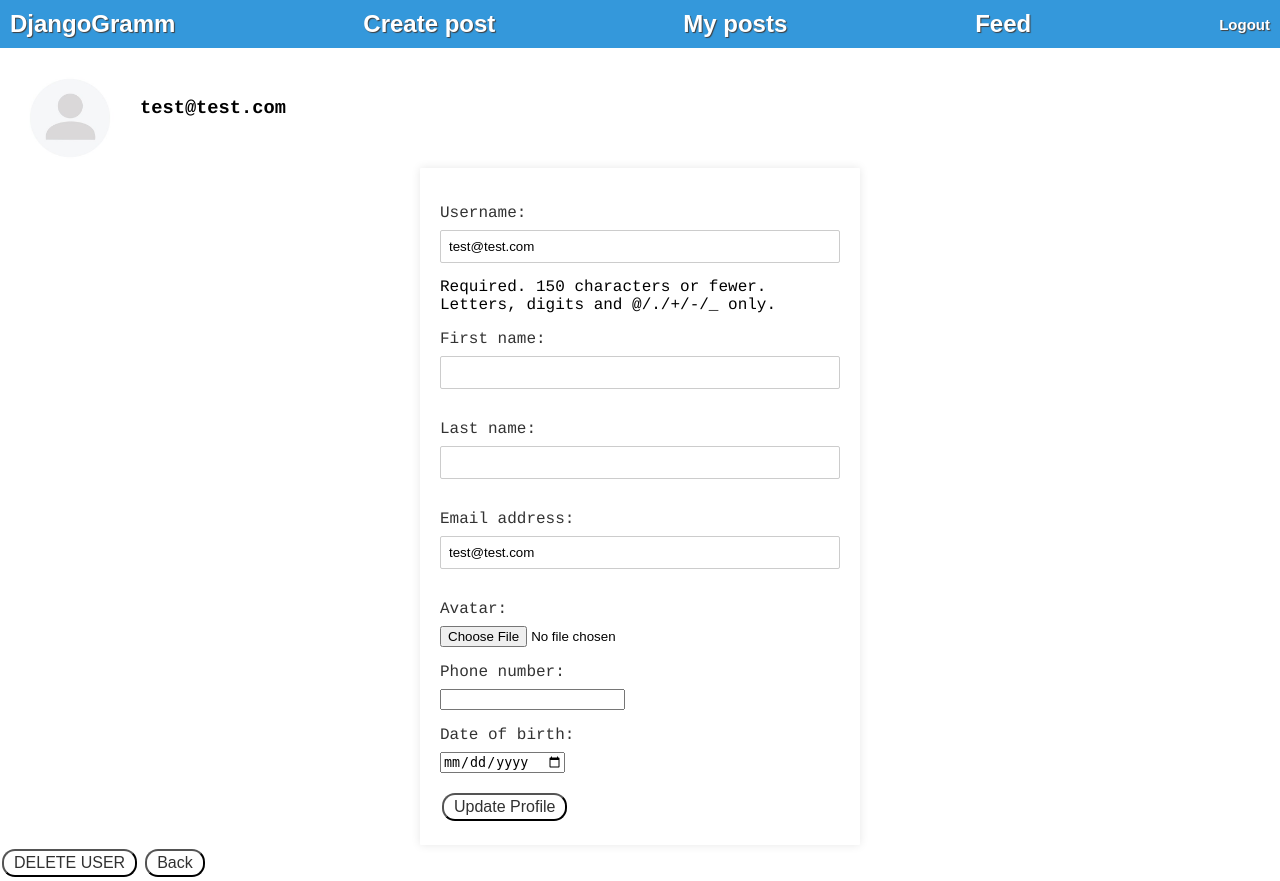
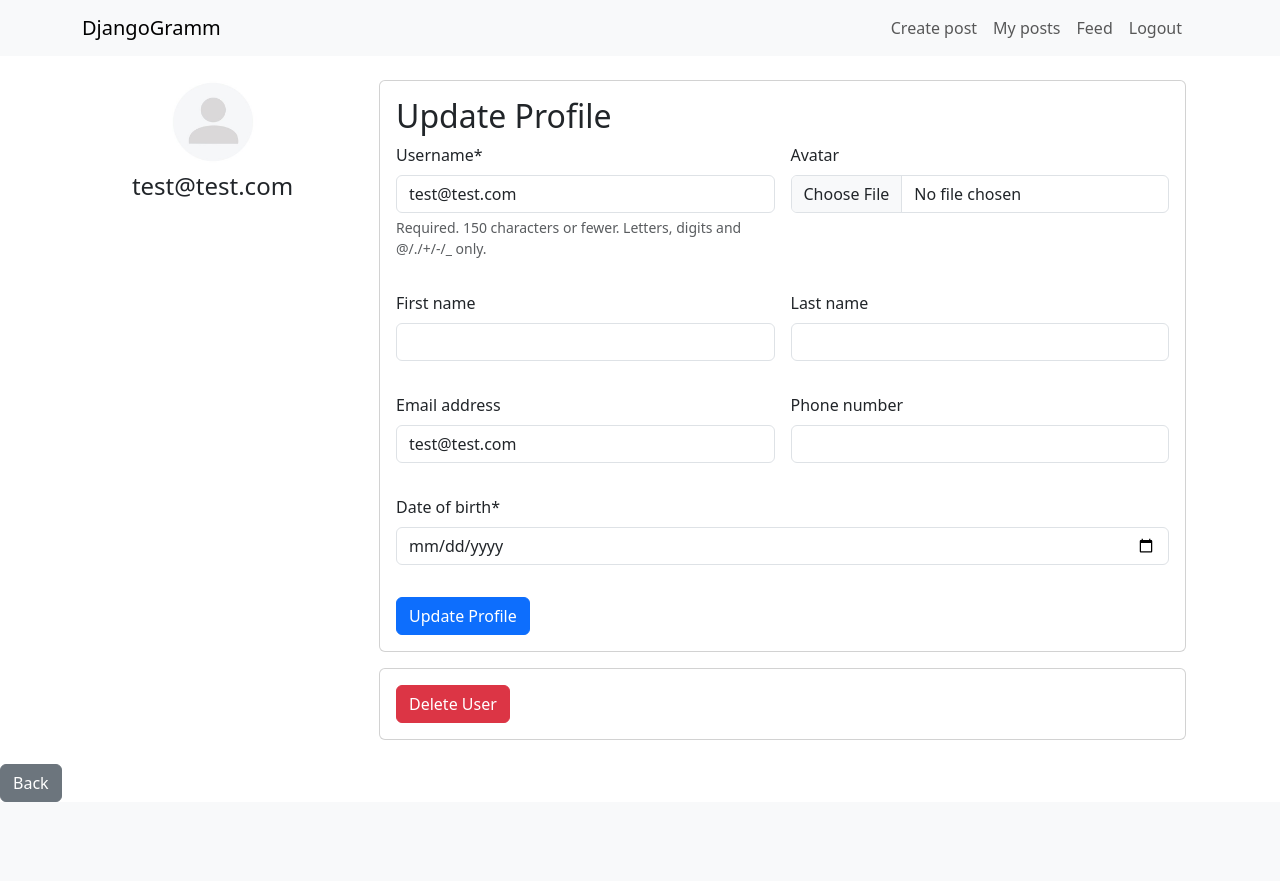
Before and after one commit to SoundsBetter/DjangoGramm, a Django app: page /accounts/5/ in a window 1280 px wide. After the commit the page ends 802 px from the top, so only its background shows below. Run offline with Django 4.2, Linux system fonts and the light colour scheme; a user stored in the database is signed in; data comes from the database, SQL or seed files in the repository; both versions use the stored data as it was after the commit; some libraries are stand-ins or nearby versions.

Commit message:
start migrate to bootstramp

```diff
--- a/DjangoGramm/settings.py
+++ b/DjangoGramm/settings.py
@@ -41,6 +41,8 @@ INSTALLED_APPS = [
     "django.contrib.sessions",
     "django.contrib.messages",
     "django.contrib.staticfiles",
+    "crispy_forms",
+    "crispy_bootstrap5",
 ]
 
 MIDDLEWARE = [
@@ -163,3 +165,6 @@ LOGGING = {
 AVATARS = "avatars"
 ACTIVATE_URL = "http://127.0.0.1:8000/auths/activate"
 PICTURES = "pictures"
+
+CRISPY_ALLOWED_TEMPLATE_PACKS = "bootstrap5"
+CRISPY_TEMPLATE_PACK = "bootstrap5"
--- a/accounts/templates/accounts/profile.html
+++ b/accounts/templates/accounts/profile.html
@@ -1,16 +1,51 @@
 {% extends "base_profile.html" %}
+{% load crispy_forms_filters %}
 {% load static %}
 {% block main %}
-    <form method="post" enctype="multipart/form-data">
-        {% csrf_token %}
-        {{ user_form.as_p }}
-        {{ profile_form.as_p }}
-        <button type="submit">Update Profile</button>
-    </form>
+    <div class="container my-4">
+        <!-- Update Profile Form -->
+        <div class="card">
+            <div class="card-body">
+                <h2 class="card-title">Update Profile</h2>
+                <form method="post" enctype="multipart/form-data" class="row g-3">
+                    {% csrf_token %}
+                    <div class="col-md-6">
+                        {{ user_form.username|as_crispy_field }}
+                    </div>
+                    <div class="col-md-6">
+                        {{ profile_form.avatar|as_crispy_field }}
+                    </div>
+                    <div class="col-md-6">
+                        {{ user_form.first_name|as_crispy_field }}
+                    </div>
+                    <div class="col-md-6">
+                        {{ user_form.last_name|as_crispy_field }}
+                    </div>
+                    <div class="col-md-6">
+                        {{ user_form.email|as_crispy_field }}
+                    </div>
+                    <div class="col-md-6">
+                        {{ profile_form.phone_number|as_crispy_field }}
+                    </div>
+                    <div class="col-12">
+                        {{ profile_form.date_of_birth|as_crispy_field }}
+                    </div>
+                    <div class="col-12">
+                        <button type="submit" class="btn btn-primary">Update Profile</button>
+                    </div>
+                </form>
+            </div>
+        </div>
 
-    <form class="ignore" method="post" action="{% url 'accounts:profile' user_id=request.user.id %}">
-        {% csrf_token %}
-        <input type="hidden" name="action" value="delete"/>
-        <button type="submit">DELETE USER</button>
-    </form>
+        <!-- Delete Profile Form -->
+        <div class="card mt-3">
+            <div class="card-body">
+                <form method="post" action="{% url 'accounts:profile' user_id=request.user.id %}">
+                    {% csrf_token %}
+                    <input type="hidden" name="action" value="delete"/>
+                    <button type="submit" class="btn btn-danger" onclick="return confirm('Are you sure you want to delete your account? This cannot be undone.');">Delete User</button>
+                </form>
+            </div>
+        </div>
+    </div>
 {% endblock %}
--- a/auths/templates/auths/activation.html
+++ /dev/null
@@ -1,5 +0,0 @@
-{% extends "base.html" %}
-{% block content %}
-    <h1 class="center">Activation</h1>
-    <p>{{ result }}</p>
-{% endblock %}
--- a/auths/templates/auths/login.html
+++ b/auths/templates/auths/login.html
@@ -1,9 +1,9 @@
 {% extends "base.html" %}
 {% block content %}
-    <h1 class="center">Log in</h1>
+    <h1>Log in</h1>
     <form method="post">
     {% csrf_token %}
     {{ form.as_p }}
-    <button type="submit">Log in</button>
+    <button type="submit" class="btn btn-primary">Log in</button>
     </form>
 {% endblock %}
--- a/auths/templates/auths/register.html
+++ b/auths/templates/auths/register.html
@@ -1,6 +1,6 @@
 {% extends "base.html" %}
 {% block content %}
-    <h1 class="center">Registration</h1>
+    <h1>Registration</h1>
     <form method="post">
     {% csrf_token %}
     {{ form.as_p }}
--- a/posts/templates/posts/edit_post.html
+++ b/posts/templates/posts/edit_post.html
@@ -2,8 +2,8 @@
 {% load static %}
 {% block main %}
     {% for photo in post.photos.all %}
-        <div class="center">
-            <p><img class="post image-container" src="{{ photo.picture.url }}"
+        <div>
+            <p><img src="{{ photo.picture.url }}"
                     alt="photo"></p>
             <p><a href="{% url 'posts:delete_photo' photo.id %}">
                 <button type="submit">delete</button>
@@ -11,7 +11,7 @@
         </div>
     {% endfor %}
     {% include "posts/includes/post_form.html" with submit_button=submit_button %}
-    <form class="ignore" method="post" action="{% url 'posts:post_detail' post_id=post.id %}">
+    <form method="post" action="{% url 'posts:post_detail' post_id=post.id %}">
         {% csrf_token %}
         <input type="hidden" name="action" value="delete"/>
         <button type="submit">DELETE POST</button>
--- a/posts/templates/posts/feed.html
+++ b/posts/templates/posts/feed.html
@@ -6,11 +6,13 @@
             <div class="post">
                 <a href="{% url 'posts:get_user_posts' post.user.id %}"><p>
                     {% if post.user.userprofile.avatar %}
-                        <img class="small_avatar"
+                        <img class="rounded-circle"
+                             style="width: 100px; height: 100px;"
                              src="{{ post.user.userprofile.avatar.url }}"
                              alt="avatar">
                     {% else %}
-                        <img class="small_avatar"
+                        <img class="rounded-circle"
+                             style="width: 100px; height: 100px;"
                              src="{% static 'images/no_avatar.jpg' %}"
                              alt="Default Avatar">
                     {% endif %}
--- a/static/css/style.css
+++ /dev/null
@@ -1,218 +0,0 @@
-body {
-    font-family: "Courier", serif;
-    background-color: white;
-    margin: 0;
-    padding: 0;
-}
-
-header {
-    font-family: Arial, serif;
-    background: #3498db;
-    position: relative;
-    padding: 10px;
-    color: #ffffff;
-    font-size: 24px;
-    font-weight: bold;
-    text-shadow: #3f3f3f 1px 1px 1px;
-    display: flex;
-    justify-content: space-between;
-    align-items: center;
-}
-
-.logout {
-    font-size: 15px;
-    order: 1;
-    color: #fff;
-    text-decoration: none;
-}
-
-h1 {
-    color: #212121;
-}
-
-a {
-    text-decoration: none;
-    color: inherit;
-}
-
-a:hover {
-    text-decoration: none;
-}
-
-button {
-    background-color: #ffffff;
-    color: #313131;
-    border-color: black;
-    border-width: 2px;
-    padding: 3px 10px;
-    text-align: center;
-    display: inline-block;
-    font-size: 16px;
-    margin: 4px 2px;
-    cursor: pointer;
-    border-radius: 13px;
-    transition: background-color 0.3s, color 0.3s;
-}
-
-button:hover {
-    background-color: #3498db;
-    border-color: #3498db;
-    border-width: 2px;
-    color: white;
-}
-
-.home_vertical {
-    padding-top: 77px;
-}
-
-form {
-    max-width: 400px;
-    margin: 0 auto;
-    padding: 20px;
-    background-color: #fff;
-    border-radius: 1px;
-    box-shadow: 0 0 10px rgba(0, 0, 0, 0.1);
-    align-content: center;
-}
-
-label {
-    display: block;
-    margin-bottom: 8px;
-    color: #333;
-}
-
-input[type="text"],
-input[type="password"],
-input[type="email"] {
-    width: 100%;
-    padding: 8px;
-    margin-bottom: 15px;
-    border: 1px solid #ccc;
-    border-radius: 2px;
-    box-sizing: border-box;
-}
-
-.user-profile {
-    display: flex;
-    align-items: center;
-}
-
-.avatar {
-    width: 100px;
-    height: 100px;
-    margin-right: 20px;
-    margin-left: 20px;
-    margin-top: 20px;
-    overflow: hidden;
-    border-radius: 50%;
-}
-
-.small_avatar {
-    width: 50px;
-    height: 50px;
-    margin-right: 20px;
-    border-radius: 50%;
-}
-
-.avatar img {
-    width: 100%;
-    height: 100%;
-    border-radius: 50%;
-    object-fit: cover;
-}
-
-h3 {
-    margin: 0;
-}
-
-.center {
-    display: flex;
-    justify-content: center;
-    margin-bottom: 10px;
-}
-
-.post {
-    max-width: 500px;
-    margin: 0 auto;
-    background-color: #fff;
-    border: 1px solid #ccc;
-    border-radius: 5px;
-    box-shadow: 0 0 10px rgba(0, 0, 0, 0.1);
-}
-
-.post p {
-    margin-top: 10px;
-    margin-bottom: 10px;
-    padding: 0 15px;
-}
-
-.image-container {
-    overflow: hidden;
-    border-top: 1px solid #eee;
-    border-bottom: 1px solid #eee;
-}
-
-.image-container img {
-    width: 100%;
-    height: auto;
-    display: block;
-    margin-bottom: 5px;
-}
-
-.hashtag {
-    color: #3498db;
-    padding: 2px;
-    margin-right: 5px;
-    border-radius: 3px;
-    display: inline-block;
-    margin-left: 12px;
-    margin-top: 5px;
-}
-
-.list_of_users {
-    margin-left: 500px;
-}
-
-
-.list_of_users p {
-    display: flex;
-    align-items: center;
-    margin-bottom: 10px;
-}
-
-.list_of_users a {
-    text-decoration: none;
-    color: #000;
-    margin-left: 10px;
-    display: flex;
-    align-items: center;
-}
-
-.list_of_users img.small_avatar {
-    width: 50px;
-    height: 50px;
-    border-radius: 50%;
-    margin-right: 10px;
-}
-
-
-.message-error {
-    color: #721c24;
-    background-color: #f8d7da;
-    border-color: #f3bebe;
-    padding: 10px;
-    margin-bottom: 15px;
-    border-radius: 4px;
-}
-.message-success {
-    color: #43721c;
-    background-color: #daf8d7;
-    border-color: #c6f5c7;
-    padding: 10px;
-    margin-bottom: 15px;
-    border-radius: 4px;
-}
-
-.ignore {
-    all: initial;
-}
--- a/templates/base.html
+++ b/templates/base.html
@@ -4,31 +4,46 @@
 <head>
     <meta charset="UTF-8">
     <title>{% block title %}DG{% endblock %}</title>
-    <link rel="stylesheet" type="text/css" href="{% static 'css/style.css' %}">
+    <link href="https://cdn.jsdelivr.net/npm/bootstrap@5.3.2/dist/css/bootstrap.min.css"
+          rel="stylesheet"
+          integrity="sha384-T3c6CoIi6uLrA9TneNEoa7RxnatzjcDSCmG1MXxSR1GAsXEV/Dwwykc2MPK8M2HN"
+          crossorigin="anonymous">
+
 </head>
-<header>
-    <a href="{% url 'home' %}">DjangoGramm</a>
-    {% if request.user.is_authenticated %}
-
-        <a href="{% url 'posts:create_post' user.id %}">Create post</a>
-        <a href="{% url 'posts:get_user_posts' user.id %}">My posts</a>
-        <a href="{% url 'posts:feed' %}">Feed</a>
-        <a class="logout" href="{% url 'auths:logout' %}">Logout</a>
-    {% endif %}
-</header>
+<nav class="navbar navbar-light bg-light">
+    <div class="container">
+        <a class="navbar-brand" href="{% url 'home' %}">DjangoGramm</a>
+        <ul class="navbar-nav ms-auto flex-row">
+            {% if request.user.is_authenticated %}
+                <li class="nav-item me-3"><a class="nav-link"
+                                        href="{% url 'posts:create_post' user.id %}">Create
+                    post</a></li>
+                <li class="nav-item me-3"><a class="nav-link"
+                                        href="{% url 'posts:get_user_posts' user.id %}">My
+                    posts</a></li>
+                <li class="nav-item me-3"><a class="nav-link"
+                                        href="{% url 'posts:feed' %}">Feed</a>
+                </li>
+                <li class="nav-item me-3"><a class="nav-link"
+                                        href="{% url 'auths:logout' %}">Logout</a>
+                </li>
+            {% endif %}
+        </ul>
+    </div>
+</nav>
 <body>
 {% if messages %}
-    <ul class="messages">
+    <div class="container mt-3">
         {% for message in messages %}
-            <li{% if message.tags %}
-                class="{% if 'error' in message.tags %}message-error{% elif 'success' in message.tags %}message-success{% endif %}"{% endif %}>
+            <div class="alert {% if 'error' in message.tags %}alert-danger{% elif 'success' in message.tags %}alert-success{% endif %}"
+                 role="alert">
                 {{ message }}
-            </li>
+            </div>
         {% endfor %}
-    </ul>
+    </div>
 {% endif %}
 {% block content %}
 {% endblock %}
-<button onclick="history.back();">Back</button>
+<button onclick="history.back();" class="btn btn-secondary">Back</button>
 </body>
 </html>
--- a/templates/base_profile.html
+++ b/templates/base_profile.html
@@ -1,24 +1,16 @@
 {% extends "base.html" %}
 {% load static %}
 {% block content %}
-    <div class="user-profile">
-        <div class="avatar">
-            <a href="{% url 'accounts:profile' user.id %}">
-                {% if user.userprofile.avatar %}
-                    <img src="{{ user.userprofile.avatar.url }}"
-                         alt="User Avatar">
-                {% else %}
-                    <img src="{% static 'images/no_avatar.jpg' %}"
-                         alt="Default Avatar">
-                {% endif %}</a>
+    <div class="container">
+        <div class="row">
+            <div class="col-md-3">
+                {% include 'includes/avatar_info.html' %}
+            </div>
+            <div class="col-md-9">
+                <!-- Ваша форма або інший контент тут -->
+                {% block main %}
+                {% endblock %}
+            </div>
         </div>
-        <h3>{{ user }}</h3>
     </div>
-    {% block main %}
-        <form method="post" enctype="multipart/form-data">
-            {% csrf_token %}
-            {{ form.as_p }}
-            <button type="submit">Create post</button>
-        </form>
-    {% endblock %}
 {% endblock %}
--- /dev/null
+++ b/templates/includes/avatar_info.html
@@ -0,0 +1,16 @@
+{% load static %}
+<div class="d-flex flex-column align-items-center m-3">
+    <a href="{% url 'accounts:profile' user.id %}">
+        {% if user.userprofile.avatar %}
+            <img src="{{ user.userprofile.avatar.url }}" alt="User Avatar"
+                 class="rounded-circle"
+                 style="width: 100px; height: 100px;">
+        {% else %}
+            <img src="{% static 'images/no_avatar.jpg' %}"
+                 alt="Default Avatar"
+                 class="rounded-circle"
+                 style="width: 100px; height: 100px;">
+        {% endif %}
+    </a>
+    <h4>{{ user.username }}</h4>
+</div>
```
Also changed, not shown: accounts/templates/accounts/all_users.html (+7 -7 lines), posts/templates/posts/includes/post_form.html (+28 -7 lines), templates/home.html (+4 -5 lines), db.sqlite3.
